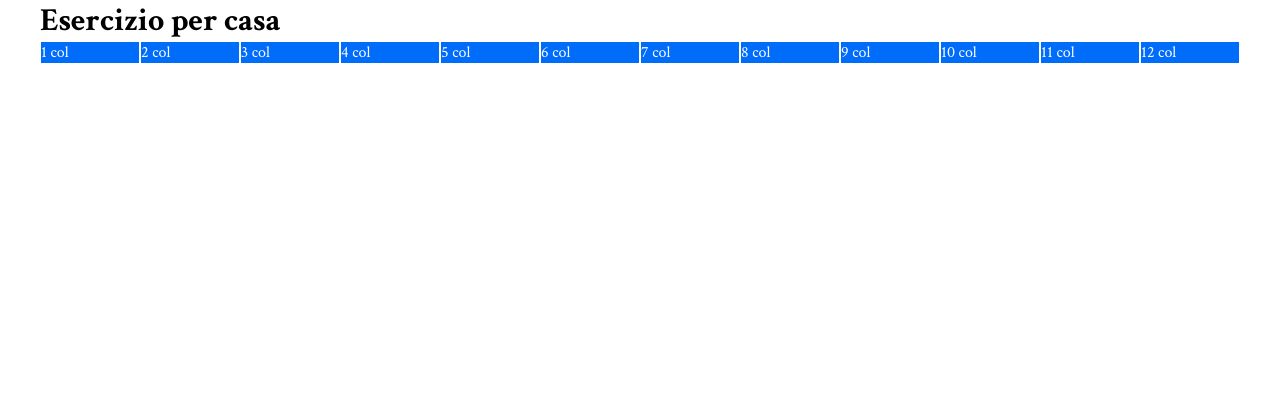
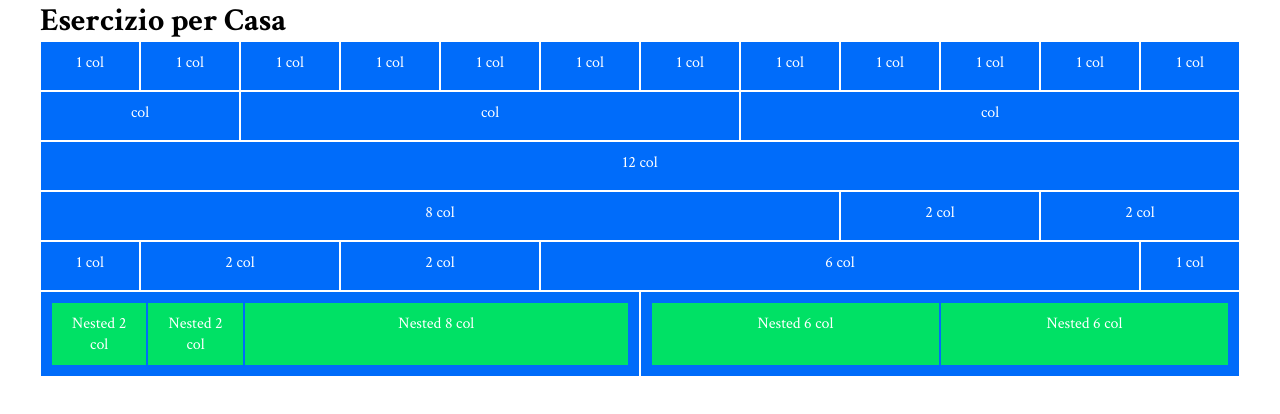
Before and after one commit to LuisGonzalez27/html-css-12bool, a plain HTML site: page index.html in a window 1280 px wide. Drawn offline with Linux system fonts and the light colour scheme.

Commit message:
test framework

```diff
--- a/css/framework.css
+++ b/css/framework.css
@@ -16,6 +16,10 @@
 .row{
     display: flex;
     flex-flow: row wrap;
+}
+/* padding */
+.pad-10{
+    padding: 10px;
 }
 /*** COLUMNS ***/
 .col {
--- a/css/style.css
+++ b/css/style.css
@@ -5,12 +5,18 @@
     --green: #00E165;
 }
 .debug{
-    border: 1px solid white;
+    border: 1px solid var(--white);
     background-color: var(--blue);
     color: var(--white);
+    min-height: 50px;
+    text-align: center;
 }
 /* STRUTTURA */
 body{
     background-color: var(--white);
     font-family: 'Crimson Text', serif;
 }
+.nested{
+    border: 1px solid var(--blue);
+    background-color: var(--green);
+}
--- a/index.html
+++ b/index.html
@@ -18,20 +18,52 @@
 </head>
 <body>
     <div class="container">
-        <h1>Esercizio per casa</h1>
+        <h1>Esercizio per Casa</h1>
         <div class="row">
-            <div class="col-1 debug">1 col</div>
-            <div class="col-1 debug">2 col</div>
-            <div class="col-1 debug">3 col</div>
-            <div class="col-1 debug">4 col</div>
-            <div class="col-1 debug">5 col</div>
-            <div class="col-1 debug">6 col</div>
-            <div class="col-1 debug">7 col</div>
-            <div class="col-1 debug">8 col</div>
-            <div class="col-1 debug">9 col</div>
-            <div class="col-1 debug">10 col</div>
-            <div class="col-1 debug">11 col</div>
-            <div class="col-1 debug">12 col</div>
+            <div class="col-1 debug pad-10">1 col</div>
+            <div class="col-1 debug pad-10">1 col</div>
+            <div class="col-1 debug pad-10">1 col</div>
+            <div class="col-1 debug pad-10">1 col</div>
+            <div class="col-1 debug pad-10">1 col</div>
+            <div class="col-1 debug pad-10">1 col</div>
+            <div class="col-1 debug pad-10">1 col</div>
+            <div class="col-1 debug pad-10">1 col</div>
+            <div class="col-1 debug pad-10">1 col</div>
+            <div class="col-1 debug pad-10">1 col</div>
+            <div class="col-1 debug pad-10">1 col</div>
+            <div class="col-1 debug pad-10">1 col</div>
+        </div>
+        <div class="row">
+            <div class="col-2 debug pad-10">col</div>
+            <div class="col-5 debug pad-10">col</div>
+            <div class="col-5 debug pad-10">col</div>
+        </div>
+        <div class="row">
+            <div class="col-12 debug pad-10">12 col</div>
+        </div>
+        <div class="row">
+            <div class="col-8 debug pad-10">8 col</div>
+            <div class="col-2 debug pad-10">2 col</div>
+            <div class="col-2 debug pad-10">2 col</div>
+        </div>
+        <div class="row">
+            <div class="col-1 debug pad-10">1 col</div>
+            <div class="col-2 debug pad-10">2 col</div>
+            <div class="col-2 debug pad-10">2 col</div>
+            <div class="col-6 debug pad-10">6 col</div>
+            <div class="col-1 debug pad-10">1 col</div>
+        </div>
+        <div class="row">
+            <div class="row col-6 debug pad-10">
+                <div class="col-2 debug nested pad-10">Nested 2 col</div>
+                <div class="col-2 debug nested pad-10">Nested 2 col</div>
+                <div class="col-8 debug nested pad-10">Nested 8 col</div>
+
+            </div>
+            <div class="row col-6 debug pad-10">
+                <div class="col-6 debug nested pad-10">Nested 6 col</div>
+                <div class="col-6 debug nested pad-10">Nested 6 col</div>
+            </div>
         </div>
     </div>
 </body>
```
